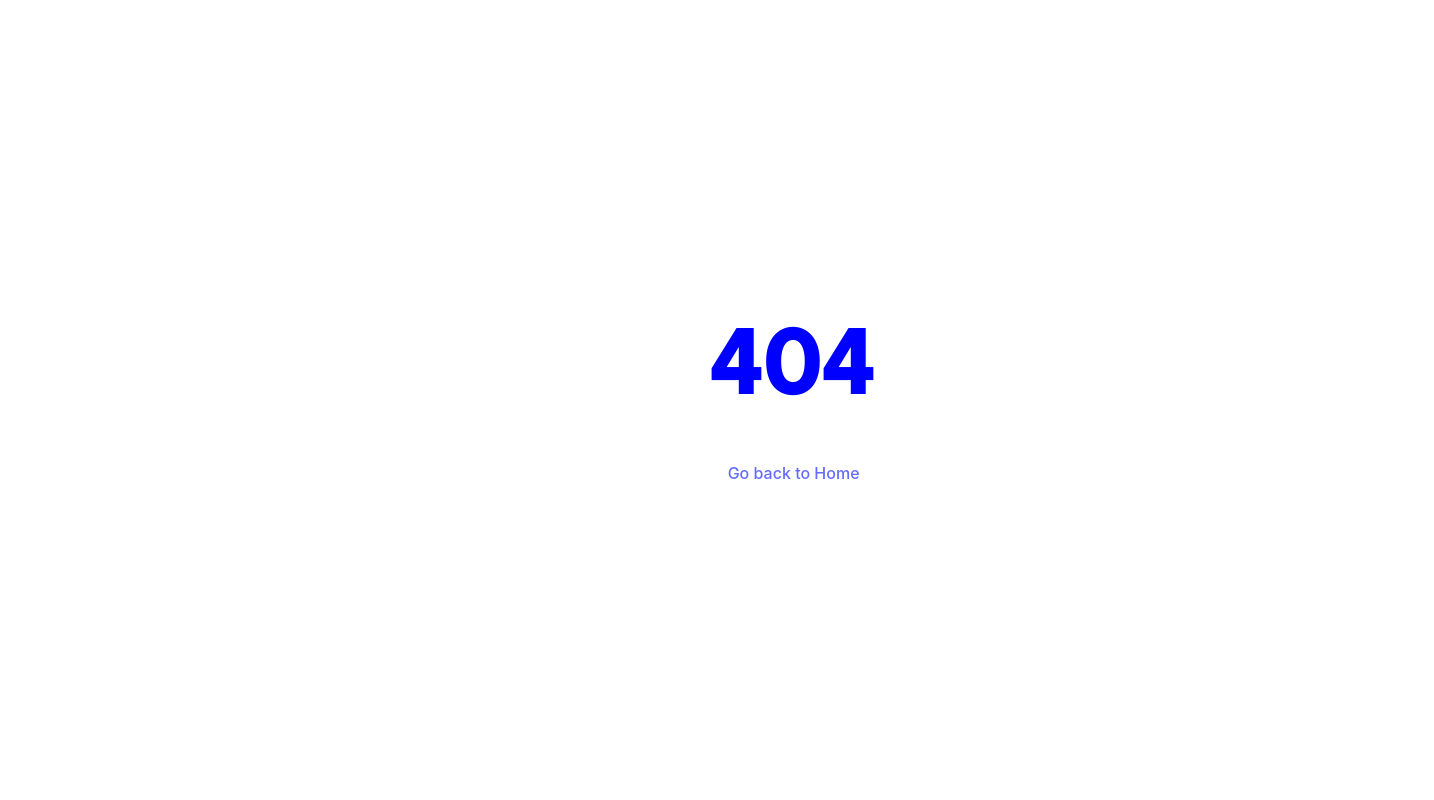
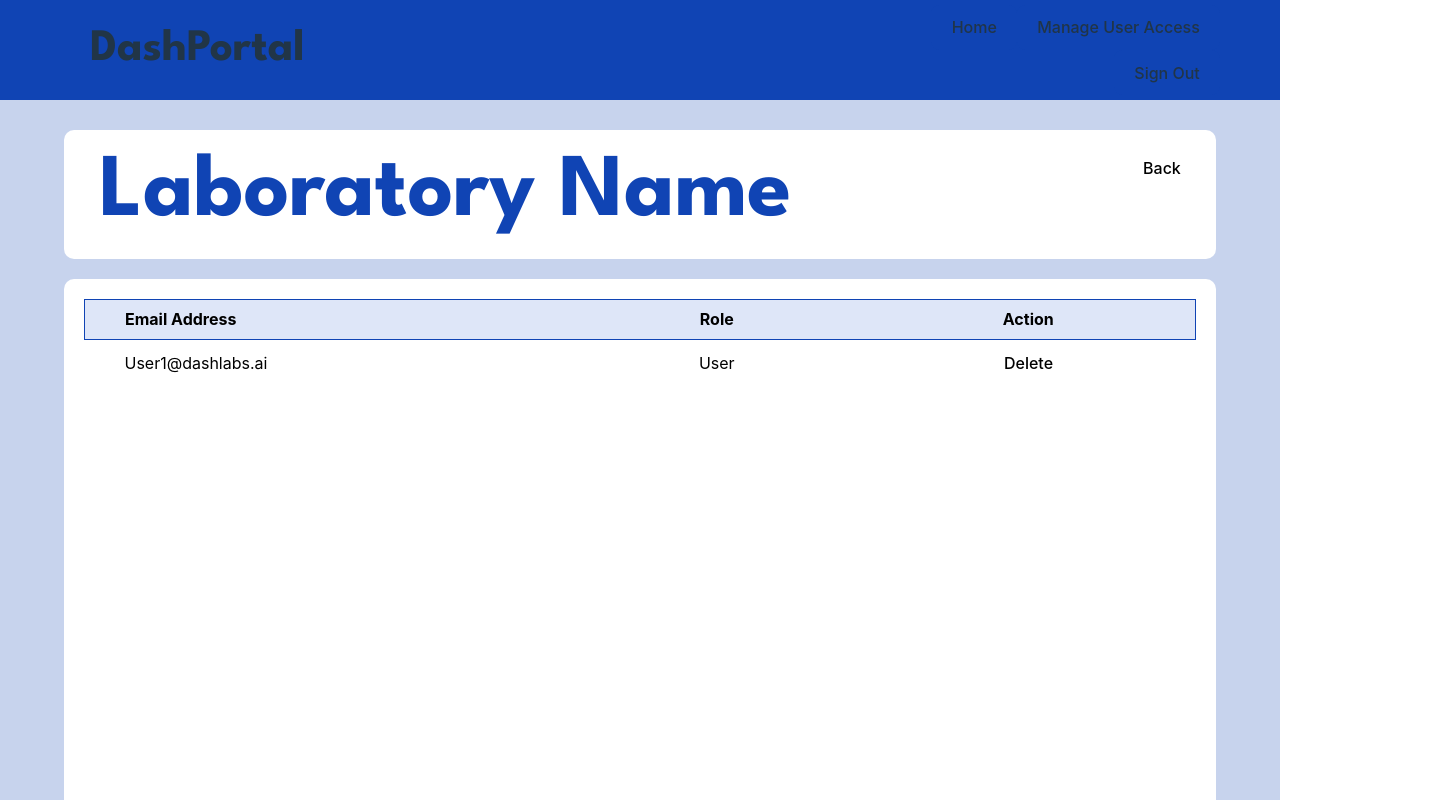
Before and after one commit to drgimatt/DashPortal-Frontend, a React (Vite) app: page /cal in a window 1280 px wide. Before the commit this address had no page. Shown: the top 800 px of the page, 1434 px wide, since content can reach past the window. Built offline with nearby package versions, Linux system fonts and the light colour scheme.

Commit message:
fixed navigations

```diff
--- a/src/App.jsx
+++ b/src/App.jsx
@@ -15,7 +15,7 @@ const App = () => {
           <Route exact path='/land' element={<Landing/>} />
           <Route path='/login' element={<Login/>} />
           <Route path='/asset' element={<AssetDashboard/>} />
-          <Route path='/ds' element={<CAL/>} />
+          <Route path='/cal' element={<CAL/>} />
           <Route path='*' element={<PageNotFound/>} />
           <Route path='/labdash' element={<LabDashboard/>} />
         </Routes>
--- a/src/pages/AssetDashboard.jsx
+++ b/src/pages/AssetDashboard.jsx
@@ -1,8 +1,11 @@
 import React, { useState } from 'react';
 import './AssetDashboard.css';
+import { useNavigate } from 'react-router-dom';
 
 
 export const AssetDashboard = () => {
+    const navigate = useNavigate();
+
     // State to manage which content is shown
     const [activeContent, setActiveContent] = useState(null);
 
@@ -20,15 +23,40 @@ export const AssetDashboard = () => {
     const showPosters = () => {
         setActiveContent('posters');
     };
+    const handleSignOut = () => {
+        // Remove the token from localStorage
+        localStorage.removeItem('token');
+
+        // Navigate back to the login page
+        navigate('/login');
+    };
+
+    const handleBack = () => {
+        navigate(-1);
+    };
+
+    const handleHome = () => {
+        // Remove the token from localStorage
+        localStorage.removeItem('token');
+
+        //Navigate back to landing page
+        navigate('/land');
+    }
+
+    const handleManageAccess = () => {
+        //Navigate to CAL
+        navigate('/cal');
+
+    }
 
     return (
         <div className="main-background">
             <div className="navigation">
                 <div className="nav-left">DashPortal</div>
                 <div className="nav-right">
-                    <button className="nav-button">Home</button>
-                    <button className="nav-button">Manage User Access</button>
-                    <button className="nav-button">Sign Out</button>
+                    <button className="nav-button" onClick={handleHome}>Home</button>
+                    <button className="nav-button" onClick={handleManageAccess}>Manage User Access</button>
+                    <button className="nav-button" onClick={handleSignOut}>Sign Out</button>
                 </div>
             </div>
 
--- a/src/pages/CAL.jsx
+++ b/src/pages/CAL.jsx
@@ -1,14 +1,43 @@
 import './CAL.css';
+import { useNavigate } from 'react-router-dom';
 
 export const CAL = () => {
+    const navigate = useNavigate();
+
+    const handleSignOut = () => {
+        // Remove the token from localStorage
+        localStorage.removeItem('token');
+
+        // Navigate back to the login page
+        navigate('/login');
+    };
+
+    const handleBack = () => {
+        navigate(-1);
+    };
+
+    const handleHome = () => {
+        // Remove the token from localStorage
+        localStorage.removeItem('token');
+
+        //Navigate back to landing page
+        navigate('/land');
+    }
+
+    const handleManageAccess = () => {
+        //Navigate to CAL
+        navigate('/cal')
+
+    }
+
     return (
         <div class="main-background">
             <div class="navigation">
                 <div class="nav-left">DashPortal</div>
                 <div class="nav-right">
-                    <button class="nav-button">Home</button>
-                    <button className="nav-button">Manage User Access</button>
-                    <button class="nav-button">Sign Out</button>
+                    <button className="nav-button" onClick={handleHome}>Home</button>
+                    <button className="nav-button" onClick={handleManageAccess}>Manage User Access</button>
+                    <button className="nav-button" onClick={handleSignOut}>Sign Out</button>
                 </div>
             </div>
 
--- a/src/pages/LabDashboard.jsx
+++ b/src/pages/LabDashboard.jsx
@@ -29,13 +29,19 @@ export const LabDashboard = () => {
         navigate('/asset');
     }
 
+    const handleManageAccess = () => {
+        //Navigate to CAL
+        navigate('/cal')
+
+    }
+
     return (
         <div className="main-background">
             <div className="navigation">
                 <div className="nav-left">DashPortal</div>
                 <div className="nav-right">
                     <button className="nav-button" onClick={handleHome}>Home</button>
-                    <button className="nav-button">Manage User Access</button>
+                    <button className="nav-button" onClick={handleManageAccess}>Manage User Access</button>
                     <button className="nav-button" onClick={handleSignOut}>Sign Out</button>
                 </div>
             </div>
```
